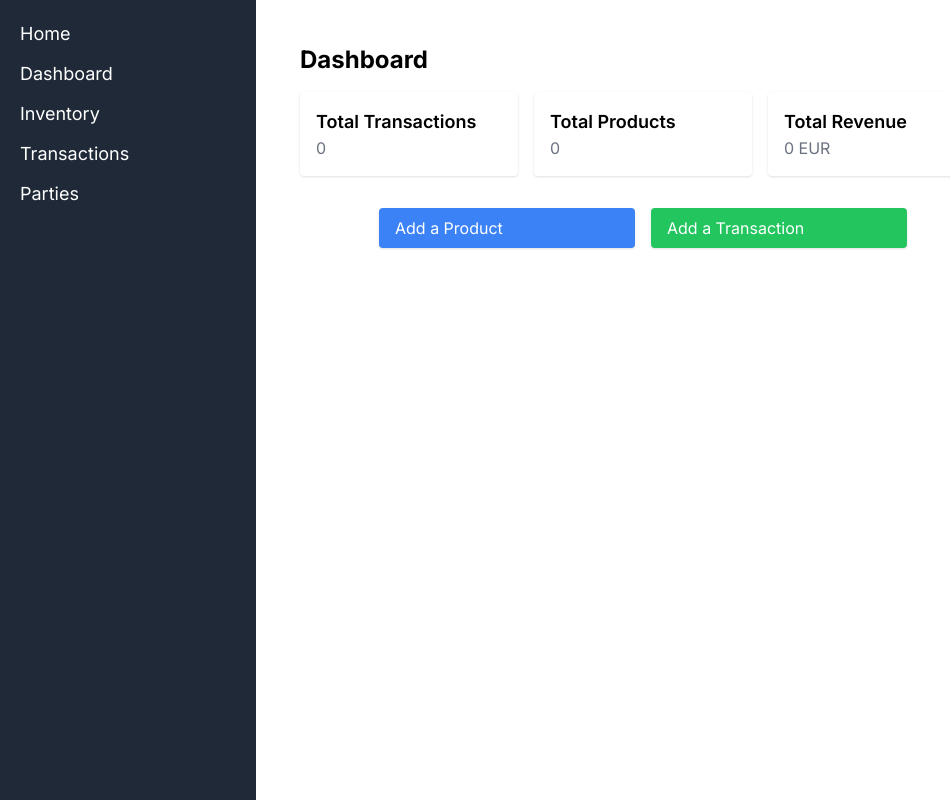
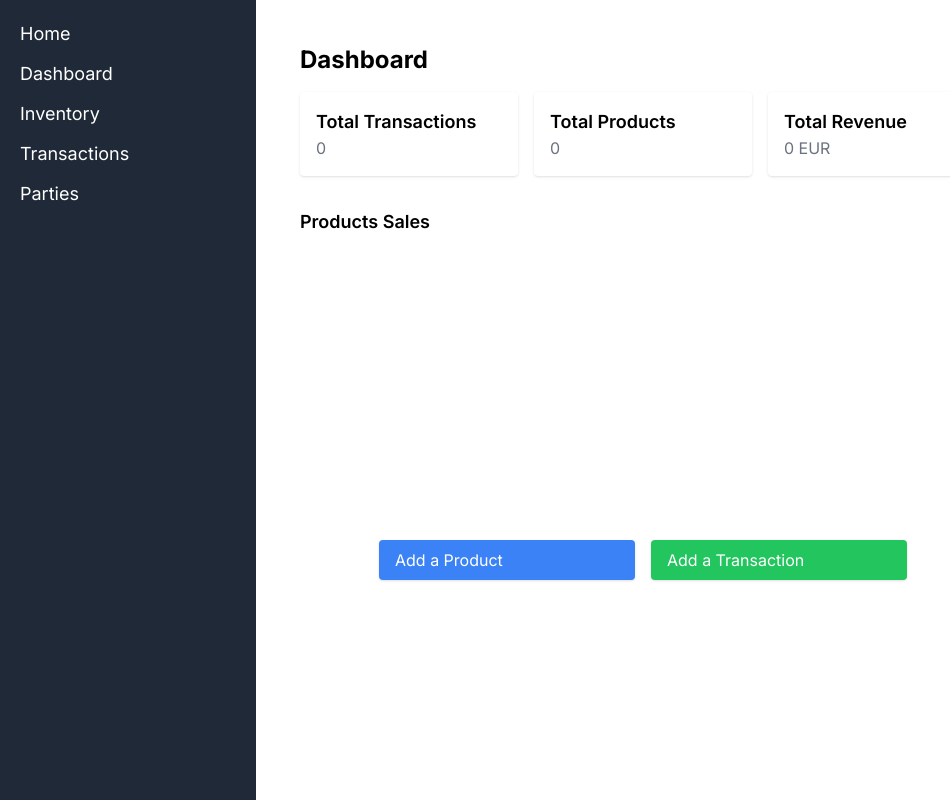
Before and after one commit to joaooliveiramanteigas/inventory-management, a Next.js app: page /dashboard in a window 1280 px wide. Shown: the whole page, without its empty margins (0-950 px from the left). Built offline with nearby package versions, Linux system fonts and the light colour scheme; no server answers; the database is empty.

Commit message:
add product sales pie chart

```diff
--- a/package.json
+++ b/package.json
@@ -13,12 +13,14 @@
     "@types/react": "18.2.13",
     "@types/react-dom": "18.2.6",
     "autoprefixer": "10.4.14",
+    "chart.js": "^4.3.0",
     "eslint": "8.43.0",
     "eslint-config-next": "13.4.7",
     "mongoose": "^7.3.1",
     "next": "13.4.7",
     "postcss": "8.4.24",
     "react": "18.2.0",
+    "react-chartjs-2": "^5.2.0",
     "react-dom": "18.2.0",
     "react-icons": "^4.10.1",
     "tailwindcss": "3.3.2",
--- a/src/app/(dashboard)/dashboard/page.tsx
+++ b/src/app/(dashboard)/dashboard/page.tsx
@@ -4,6 +4,9 @@ import ProductModel from "@/models/Product";
 import Link from "next/link";
 import { Transaction } from "@/types";
 import { headers } from "next/headers";
+import { Suspense } from "react";
+import ProductSales from "@/components/ProductSales/ProductSales";
+import ProductSalesPieSkeleton from "@/components/ProductSales/ProductSalesPieSkeleton";
 
 const getTotalTransactions = async () => {
   await connectDB();
@@ -46,7 +49,7 @@ const getTotalRevenue = async (): Promise<number> => {
   }
 };
 
-export const dynamic = 'force-dynamic'
+export const dynamic = "force-dynamic";
 export const revalidate = 0;
 
 type Props = {
@@ -84,15 +87,24 @@ export default async function DashboardPage({ searchParams }: Props) {
           </div>
         </div>
 
+        {/* Pie chart */}
+        <div className="mt-8">
+          <h2 className="text-lg font-semibold mb-4">Products Sales</h2>
+
+          <Suspense fallback={<ProductSalesPieSkeleton />}>
+            <ProductSales />
+          </Suspense>
+        </div>
+
         {/* Actions */}
         <div className="flex flex-col md:flex-row justify-center mt-8 space-y-4 md:space-y-0 md:space-x-4">
           <Link href="/product/create">
-            <div className="w-full md:w-64 bg-blue-500 text-white py-2 px-4 rounded shadow hover:bg-blue-600">
+            <div className="w-full lg:w-64 md:w-44 bg-blue-500 text-white py-2 px-4 rounded shadow hover:bg-blue-600">
               Add a Product
             </div>
           </Link>
           <Link href="/transaction/create">
-            <div className="w-full md:w-64 bg-green-500 text-white py-2 px-4 rounded shadow hover:bg-green-600">
+            <div className="w-full lg:w-64 md:w-44 bg-green-500 text-white py-2 px-4 rounded shadow hover:bg-green-600">
               Add a Transaction
             </div>
           </Link>
--- /dev/null
+++ b/src/components/ProductSales/ProductSales.tsx
@@ -0,0 +1,94 @@
+import ProductModel from "@/models/Product";
+import TransactionModel from "@/models/Transaction";
+import ProductSalesPie from "./ProductSalesPie";
+
+type ProductData = {
+  label: string;
+  value: number;
+  backgroundColor: string;
+};
+export type CustomChartData = {
+  labels: string[];
+  datasets: {
+    label: string;
+    data: number[];
+    backgroundColor: string[];
+  }[];
+};
+
+type TransactionProduct = {
+  productId: string;
+  quantity: number;
+};
+
+const fetchProductSales = async (): Promise<CustomChartData> => {
+  const transactions = await TransactionModel.find().exec();
+
+  const productData: { [productId: string]: ProductData } = {};
+
+  await Promise.all(
+    transactions.map(async (transaction) => {
+      await Promise.all(
+        transaction.products.map(async (product: TransactionProduct) => {
+          const productId = product.productId.toString();
+          const quantity = product.quantity;
+
+          const fetchedProduct = await ProductModel.findById(productId).exec();
+          if (fetchedProduct) {
+            const totalValue = quantity * Number(fetchedProduct.price);
+
+            if (productData[productId]) {
+              productData[productId].value += totalValue;
+            } else {
+              productData[productId] = {
+                label: fetchedProduct.name,
+                value: totalValue,
+                backgroundColor: generateRandomColor(),
+              };
+            }
+          }
+        })
+      );
+    })
+  );
+
+  const data: CustomChartData = {
+    labels: Object.values(productData).map((data) => data.label),
+    datasets: [
+      {
+        label: "Sales €",
+        data: Object.values(productData).map((data) => data.value),
+        backgroundColor: Object.values(productData).map(
+          (data) => data.backgroundColor
+        ),
+      },
+    ],
+  };
+
+  return data;
+};
+
+const generateRandomColor = (): string => {
+  const letters = "0123456789ABCDEF";
+  let color = "#";
+  for (let i = 0; i < 6; i++) {
+    color += letters[Math.floor(Math.random() * 16)];
+  }
+  return color;
+};
+
+export default async function ProductSales() {
+  const productData = await fetchProductSales();
+
+  return (
+    <div className="flex justify-center items-center h-full">
+      {productData.datasets.length === 0 ? (
+        <div className="text-center">
+          <p className="text-gray-500 mb-2">No sales to show</p>
+        </div>
+      ) : (
+        <ProductSalesPie productData={productData} />
+      )}
+    </div>
+  );
+}
--- /dev/null
+++ b/src/components/ProductSales/ProductSalesPie.tsx
@@ -0,0 +1,20 @@
+"use client";
+import { Pie } from "react-chartjs-2";
+import { ArcElement, Tooltip, Legend, Chart } from "chart.js";
+import { CustomChartData } from "./ProductSales";
+
+Chart.register(ArcElement, Tooltip, Legend);
+
+type Props = {
+  productData: CustomChartData;
+};
+
+const ProductSalesPie = ({ productData }: Props) => {
+  return (
+    <div className="w-full h-auto md:w-1/2 md:h-64 lg:w-1/3 lg:h-64">
+      <Pie data={productData} />
+    </div>
+  );
+};
+
+export default ProductSalesPie;
--- /dev/null
+++ b/src/components/ProductSales/ProductSalesPieSkeleton.tsx
@@ -0,0 +1,11 @@
+const ProductSalesPieSkeleton = () => {
+  return (
+    <div className="flex justify-center items-center h-full">
+      <div className="w-48 h-48 rounded-full overflow-hidden animate-pulse">
+        <div className="bg-gray-300 h-full w-full"></div>
+      </div>
+    </div>
+  );
+};
+
+export default ProductSalesPieSkeleton;
```
